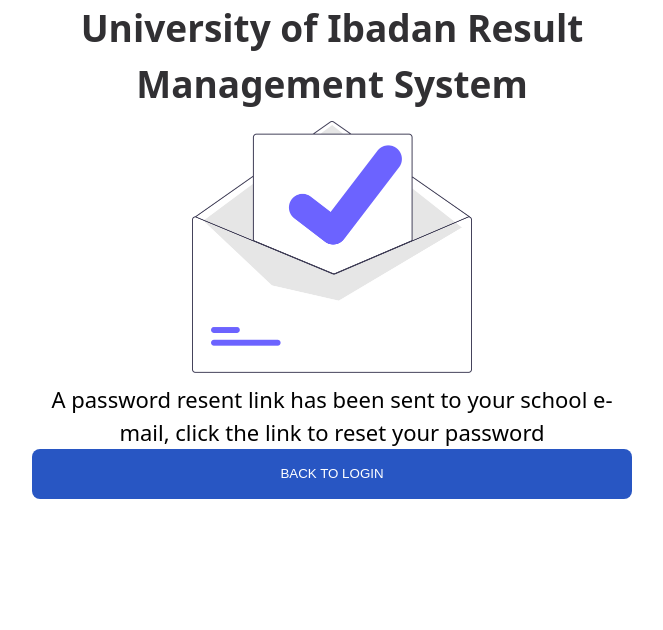
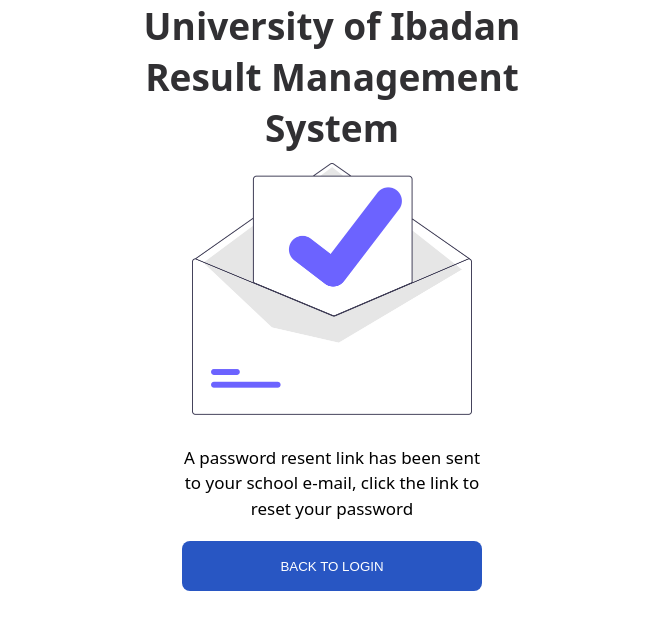
Before and after one commit to Qudusayo/ui_rms, a React (Vite) app: page /confirm-email in a window 1280 px wide. Shown: the top 630 px of the page, without its empty margins (308-971 px from the left). Built offline with nearby package versions, Linux system fonts and the light colour scheme.

Commit message:
done the max width correction and the font size with line-height--- curious with the next issues TY ser

```diff
--- a/src/pages/confirm-email.tsx
+++ b/src/pages/confirm-email.tsx
@@ -5,15 +5,16 @@
 const H1 = styled.h1`
   text-align: center;
   font-size: 37px;
-  max-width: 600px;
+  max-width: 500px;
   margin: auto;
   color: #313033;
+  line-height: normal;
 `;
 const Info = styled.p`
   text-align: center;
-  font-size: 22px;
-  max-width: 600px;
-  margin: auto;
+  font-size: 17px;
+  max-width: 300px;
+  margin: 20px auto;
 `;
 const VerifiedForm = styled.section`
   width: 100%;
@@ -25,7 +26,7 @@
   margin: auto;
 `;
 const BtnComponent = styled.div`
-  max-width: 600px;
+  max-width: 300px;
   margin: auto;
 `;
 
```
